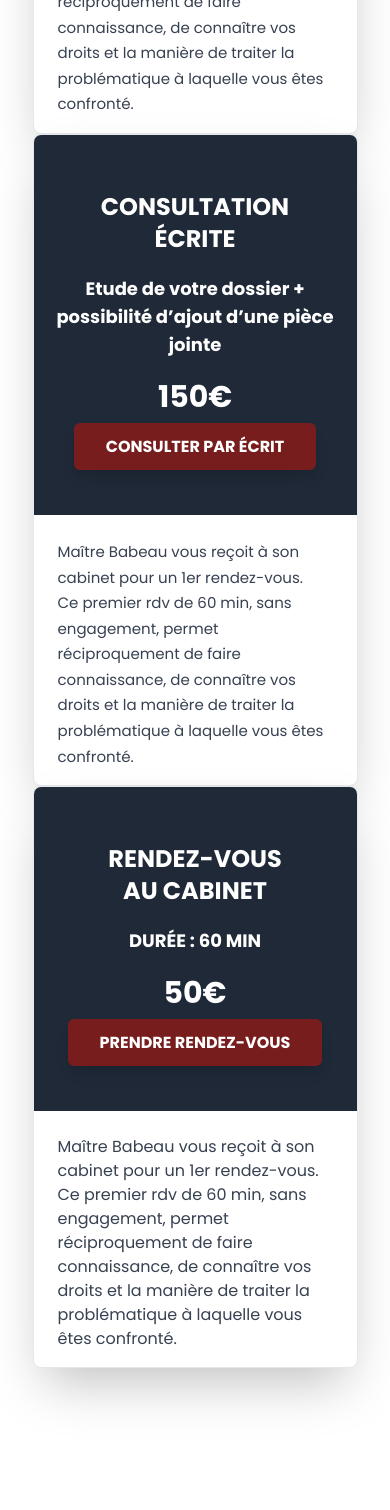
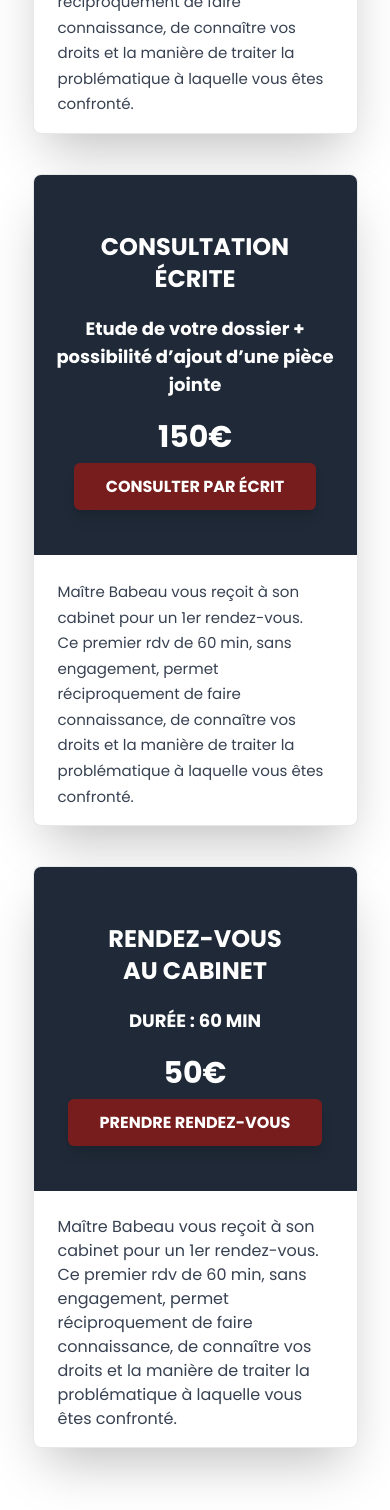
Before and after one commit to hyacinthengoma/notion_fl_bo, a Next.js app in the folder notion-blog/: page /honoraires in a window 390 px wide. Shown: the part 840-2350 px from the top of the page. Built offline with nearby package versions, Linux system fonts and the light colour scheme.

Commit message:
ajustement responsive home page

```diff
--- a/notion-blog/src/pages/honoraires.tsx
+++ b/notion-blog/src/pages/honoraires.tsx
@@ -38,7 +38,7 @@ export default function Honoraires() {
                                 </p>
                             </div>
                         </div>
-                        <div className={"w-[40rem] lg:w-1/4 mx-auto overflow-hidden bg-white shadow-2xl border rounded-lg lg:transform lg:-translate-y-16 hover:scale-110 duration-500 sm:w-1/4"}>
+                        <div className={"w-[40rem] mt-10 lg:w-1/4 mx-auto overflow-hidden bg-white shadow-2xl border rounded-lg lg:transform lg:-translate-y-16 hover:scale-110 duration-500"}>
                             <div className={"bg-gray-800 py-14 flex flex-col text-center"}>
                                 <p className={"uppercase text-white font-semibold text-2xl"}>CONSULTATION <br/>ÉCRITE</p>
                                 <p className={"text-white font-semibold text-lg mt-5"}>Etude de votre dossier + <br/> possibilité d’ajout d’une pièce jointe</p>
@@ -54,7 +54,7 @@ export default function Honoraires() {
                                 </p>
                             </div>
                         </div>
-                        <div className={"w-[40rem] lg:w-1/4 mx-auto overflow-hidden bg-white shadow-2xl border rounded-lg hover:scale-110 duration-500"}>
+                        <div className={"w-[40rem] mt-10 lg:w-1/4 mx-auto overflow-hidden bg-white shadow-2xl border rounded-lg hover:scale-110 duration-500"}>
                             <div className={"bg-gray-800 py-14 flex flex-col text-center"}>
                                 <p className={"uppercase text-white font-semibold text-2xl"}>RENDEZ-VOUS <br/>AU CABINET</p>
                                 <p className={"uppercase text-white font-semibold text-lg mt-5"}>Durée : 60 min</p>
```
Also changed, not shown: notion-blog/src/pages/index.tsx (+6 -6 lines).
